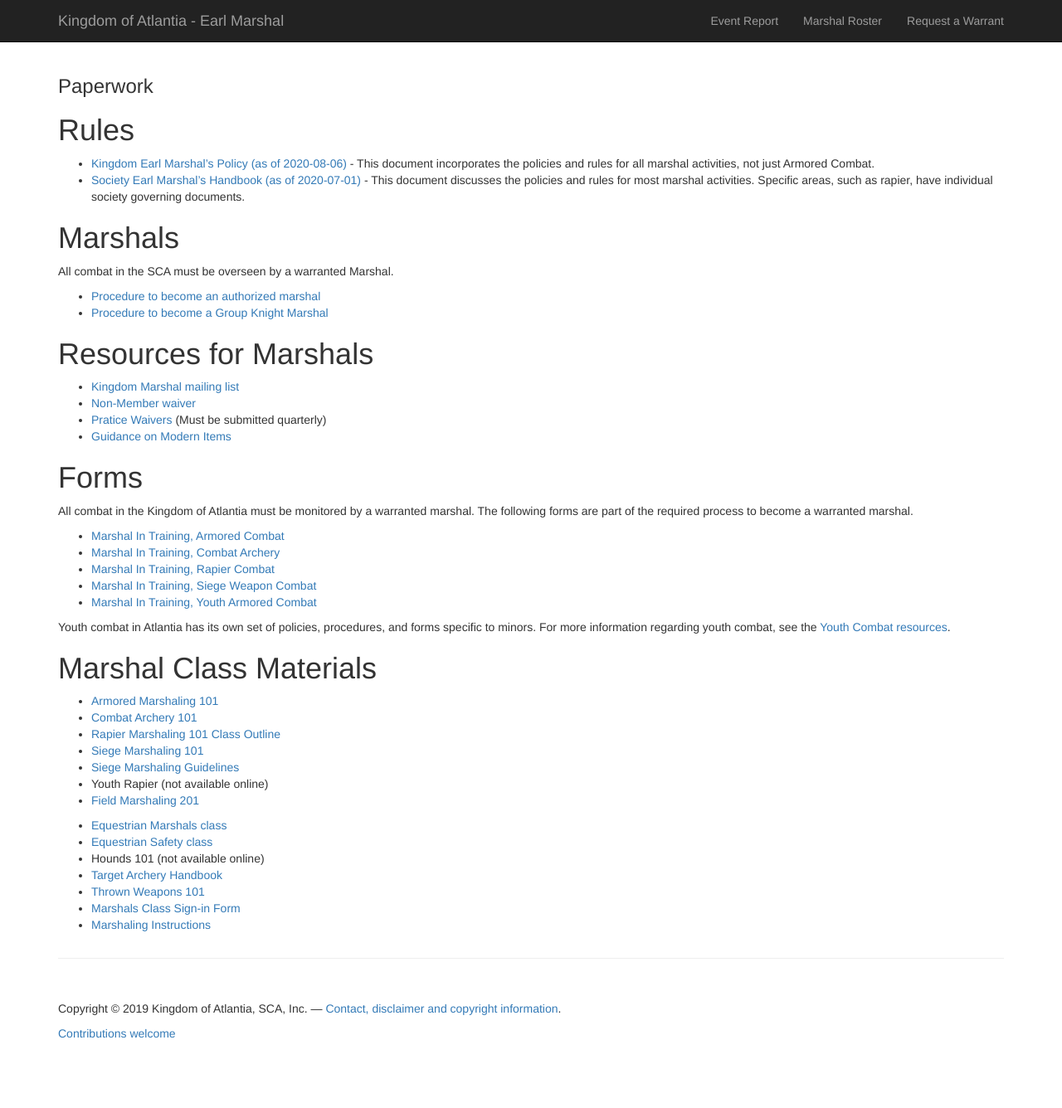
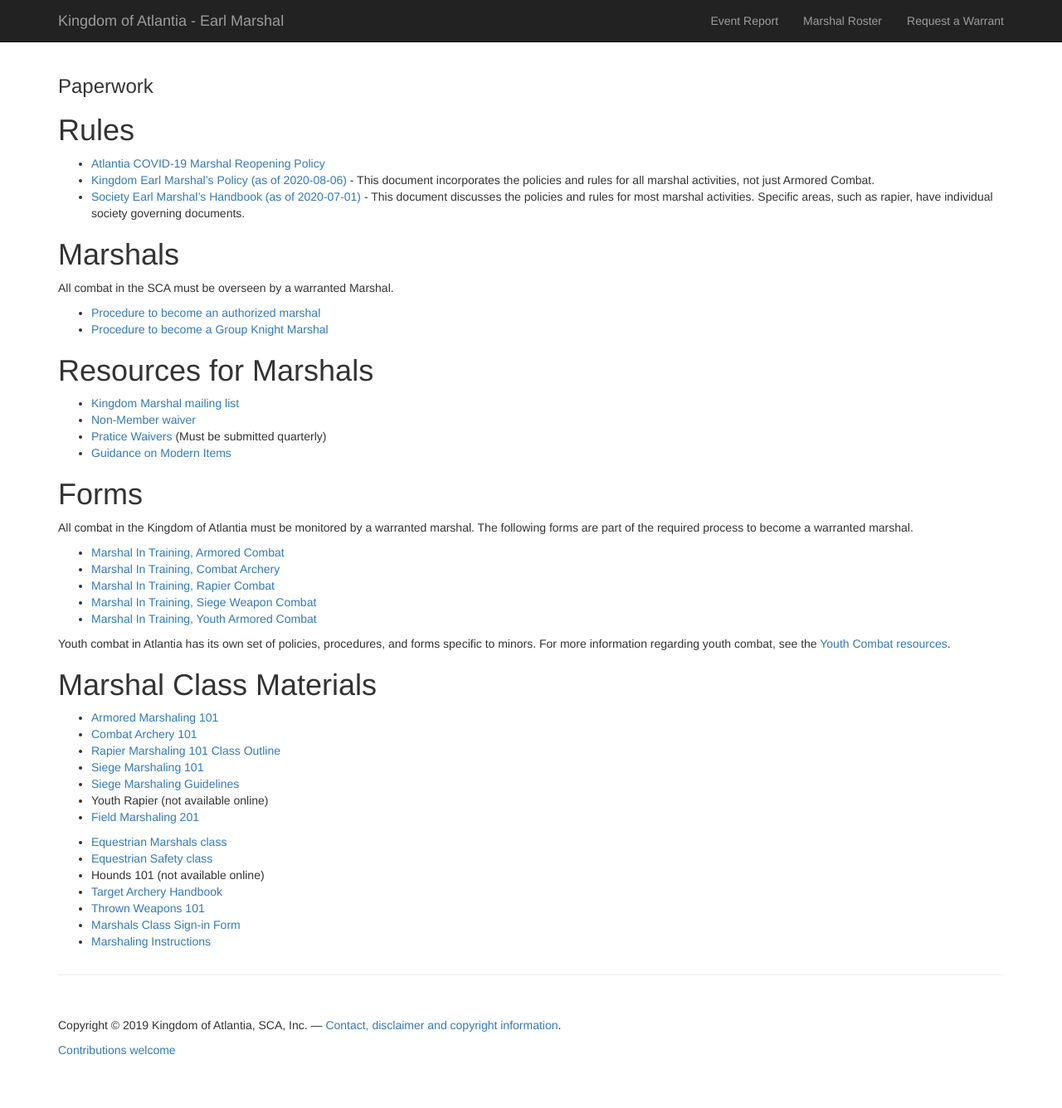
Before and after one commit to academie-de-espee/earl-marshal, a Jekyll site: the page built from paperwork.md, in a window 1280 px wide. Shown: the whole page at 83% size. Built offline with Jekyll 4.4.1, drawn with Linux system fonts in a browser that asks for light colours.

Commit message:
add marshal reopening policies to paperwork page

```diff
--- a/paperwork.md
+++ b/paperwork.md
@@ -4,6 +4,7 @@ layout: default
 ---
 
 # Rules
+* [Atlantia COVID-19 Marshal Reopening Policy](https://atlantia.sca.org/component/jdownloads/send/1-root/203-atlantia-covid-marshal-policies-v1-4)
 * [Kingdom Earl Marshal's Policy (as of 2020-08-06)](/documents/Earl-Marshal-policy-2020-08-06.pdf) - This document incorporates the policies and rules for all marshal activities, not just Armored Combat.
 * [Society Earl Marshal's Handbook (as of 2020-07-01)](https://www.sca.org/wp-content/uploads/2020/01/marshal_handbook.pdf) - This document discusses the policies and rules for most marshal activities.  Specific areas, such as rapier, have individual society governing documents.
 
```
